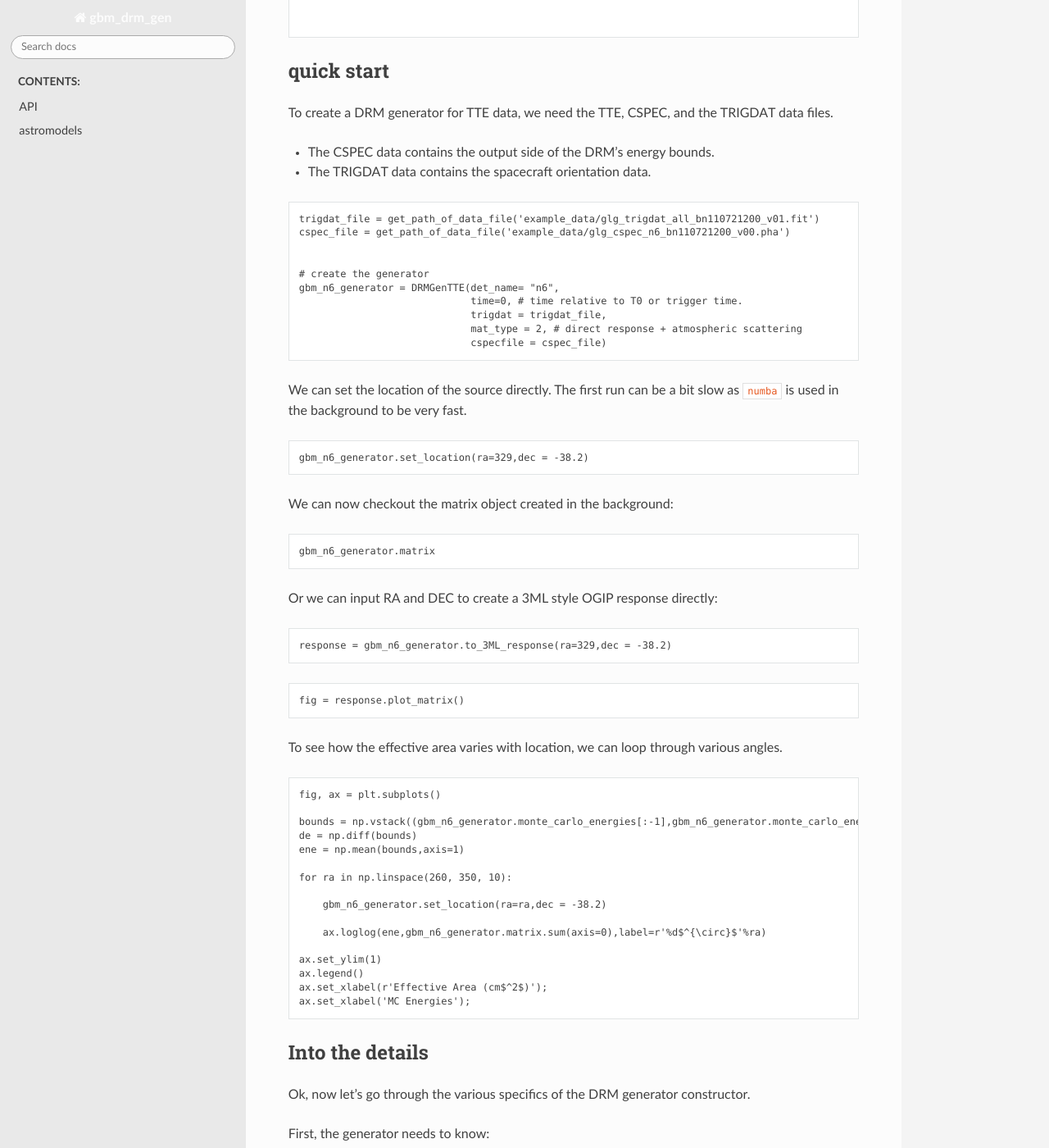
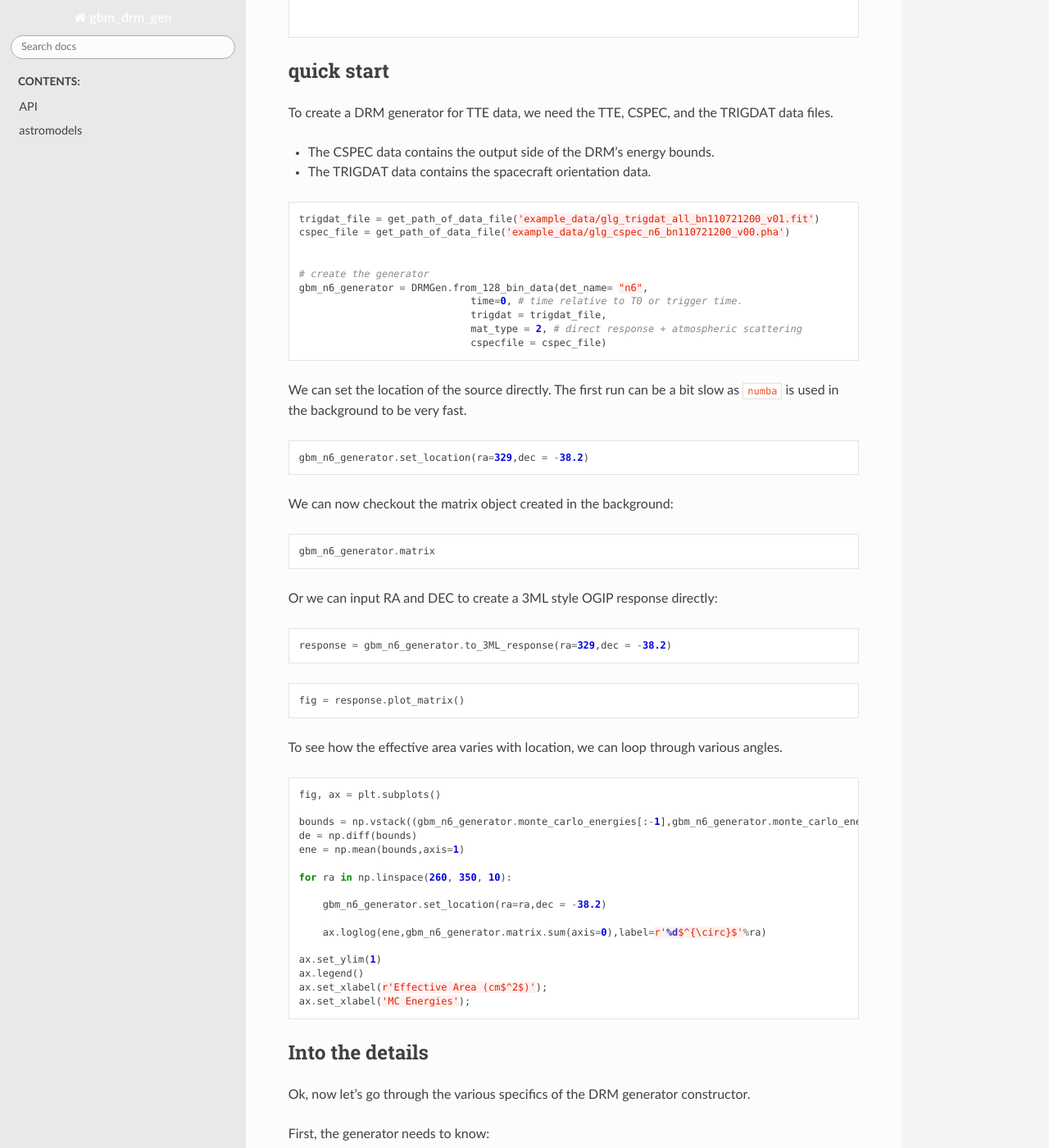
Before and after one commit to grburgess/gbm_drm_gen, a Sphinx documentation site: the page built from docs/md/drm_gen_doc.md, in a window 1280 px wide and 1400 px high, scrolled down 836 px. Shown: the whole window at 82% size. Built offline with Sphinx 7.4.7 and the Read the Docs theme 2.0.0, drawn with Linux system fonts in a browser that asks for light colours; pages that are not in the unit, such as notebooks, are missing from menus; some of the changed text lies outside the part shown.

Commit message:
fix up docs

````diff
--- a/docs/md/drm_gen_doc.md
+++ b/docs/md/drm_gen_doc.md
@@ -36,7 +36,7 @@ from jupyterthemes import jtplot
 
 jtplot.style(context="talk", grid=False)
 
-from gbm_drm_gen import DRMGenTTE
+from gbm_drm_gen import DRMGen
 from gbm_drm_gen.utils.package_data import get_path_of_data_file
 
 
@@ -44,62 +44,51 @@ from gbm_drm_gen.utils.package_data import get_path_of_data_file
 
 ```
 
-<!-- #region heading_collapsed=true -->
 ## quick start
-<!-- #endregion -->
 
-<!-- #region hidden=true -->
+
 To create a DRM generator for TTE data, we need the TTE, CSPEC, and the TRIGDAT data files.
 * The CSPEC data contains the output side of the DRM's energy bounds.
 * The TRIGDAT data contains the spacecraft orientation data.
-<!-- #endregion -->
 
-```python hidden=true
+```python
 trigdat_file = get_path_of_data_file('example_data/glg_trigdat_all_bn110721200_v01.fit')
 cspec_file = get_path_of_data_file('example_data/glg_cspec_n6_bn110721200_v00.pha')
 
 
 # create the generator
-gbm_n6_generator = DRMGenTTE(det_name= "n6",
+gbm_n6_generator = DRMGen.from_128_bin_data(det_name= "n6",
                              time=0, # time relative to T0 or trigger time.
                              trigdat = trigdat_file,
                              mat_type = 2, # direct response + atmospheric scattering
                              cspecfile = cspec_file)
 ```
 
-<!-- #region hidden=true -->
 We can set the location of the source directly. The first run can be a bit slow as ```numba``` is used in the background to be very fast.
-<!-- #endregion -->
 
-```python hidden=true
+```python
 gbm_n6_generator.set_location(ra=329,dec = -38.2)
 ```
 
-<!-- #region hidden=true -->
 We can now checkout the matrix object created in the background:
-<!-- #endregion -->
 
-```python hidden=true
+```python
 gbm_n6_generator.matrix
 ```
 
-<!-- #region hidden=true -->
 Or we can input RA and DEC to create a 3ML style OGIP response directly:
-<!-- #endregion -->
 
-```python hidden=true
+```python
 response = gbm_n6_generator.to_3ML_response(ra=329,dec = -38.2)
 ```
 
-```python hidden=true
+```python
 fig = response.plot_matrix()
 ```
 
-<!-- #region hidden=true -->
 To see how the effective area varies with location, we can loop through various angles.
-<!-- #endregion -->
 
-```python hidden=true
+```python
 fig, ax = plt.subplots()
 
 bounds = np.vstack((gbm_n6_generator.monte_carlo_energies[:-1],gbm_n6_generator.monte_carlo_energies[1:])).T
@@ -165,7 +154,7 @@ First we will try with **VERY** fine log spaced binning above the typical 140 in
 custom_edges = NaiTTEEdges.from_log_bins(n_bins=531)
 
 
-gbm_n6_generator = DRMGenTTE(det_name= "n6",
+gbm_n6_generator = DRMGen.from_128_bin_data(det_name= "n6",
                              trigdat = trigdat_file,
                              mat_type = 2, # direct response + atmospheric scattering
                              cspecfile = cspec_file,
@@ -186,7 +175,7 @@ And now with a much coarser input binning:
 custom_edges = NaiTTEEdges.from_log_bins(n_bins=73)
 
 
-gbm_n6_generator = DRMGenTTE(det_name= "n6",
+gbm_n6_generator =  DRMGen.from_128_bin_data(det_name= "n6",
                              trigdat = trigdat_file,
                              mat_type = 2, # direct response + atmospheric scattering
                              cspecfile = cspec_file,
@@ -207,7 +196,7 @@ It is easier to see the difference with simple matrix plotting:
 custom_edges = NaiTTEEdges.from_log_bins(n_bins=91)
 
 
-gbm_n6_generator = DRMGenTTE(det_name= "n6",
+gbm_n6_generator =  DRMGen.from_128_bin_data(det_name= "n6",
                              trigdat = trigdat_file,
                              mat_type = 2, # direct response + atmospheric scattering
                              cspecfile = cspec_file,
@@ -224,7 +213,7 @@ plt.matshow(gbm_n6_generator.matrix.T)
 custom_edges = NaiTTEEdges.from_log_bins(n_bins=141)
 
 
-gbm_n6_generator = DRMGenTTE(det_name= "n6",
+gbm_n6_generator =  DRMGen.from_128_bin_data(det_name= "n6",
                              trigdat = trigdat_file,
                              mat_type = 2, # direct response + atmospheric scattering
                              cspecfile = cspec_file,
@@ -243,7 +232,7 @@ plt.matshow(gbm_n6_generator.matrix.T)
 custom_edges = NaiTTEEdges.from_log_bins(n_bins=1541)
 
 
-gbm_n6_generator = DRMGenTTE(det_name= "n6",
+gbm_n6_generator =  DRMGen.from_128_bin_data(det_name= "n6",
                              trigdat = trigdat_file,
                              mat_type = 2, # direct response + atmospheric scattering
                              cspecfile = cspec_file,
@@ -269,7 +258,7 @@ edges = np.linspace(5., 50000., 1001)
 custom_edges = NaiTTEEdges.from_custom_array(edges)
 
 
-gbm_n6_generator = DRMGenTTE(det_name= "n6",
+gbm_n6_generator =  DRMGen.from_128_bin_data(det_name= "n6",
                              trigdat = trigdat_file,
                              mat_type = 2, # direct response + atmospheric scattering
                              cspecfile = cspec_file,
@@ -284,6 +273,35 @@ response = gbm_n6_generator.to_3ML_response(ra=329,dec = -38.2)
 fig = response.plot_matrix()
 ```
 
+## Creating RSP2 files
+
+```python
+from gbm_drm_gen import create_rsp2
+```
+
+```python
+# create the generator
+gbm_n6_generator = DRMGen.from_128_bin_data(det_name= "n6",
+                             time=0, # time relative to T0 or trigger time.
+                             trigdat = trigdat_file,
+                             mat_type = 2, # direct response + atmospheric scattering
+                             cspecfile = cspec_file)
+```
+
+```python
+output_file_name = "my_new_rsp.rsp2" # you must call it an RSP2 file!
+```
+
+```python
+create_rsp2(output_file_name,
+            response_generator=gbm_n6_generator,
+            ra=0,
+            dec=0,
+            tstart=0,
+            tstop=10,
+            delta_time=2)
+```
+
 ```python
 
 ```
````
